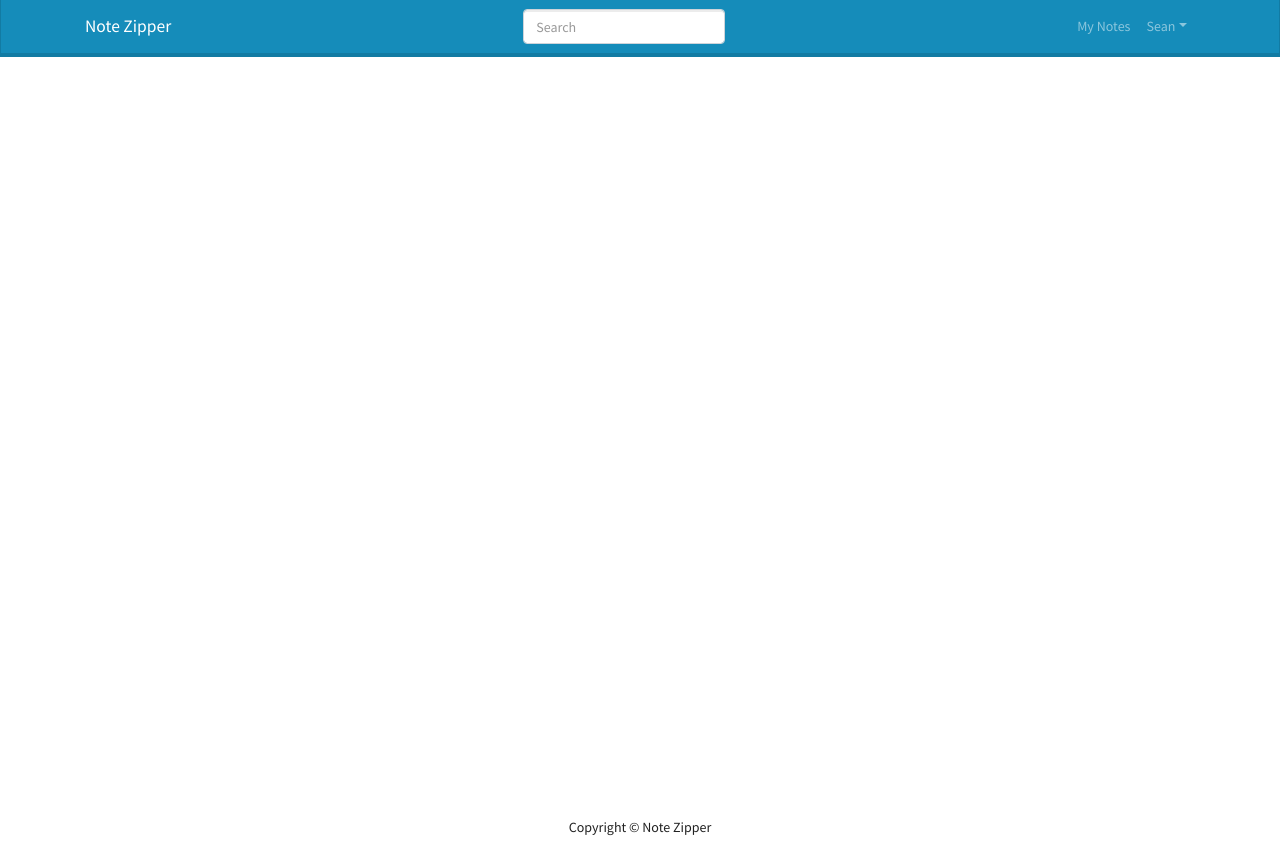
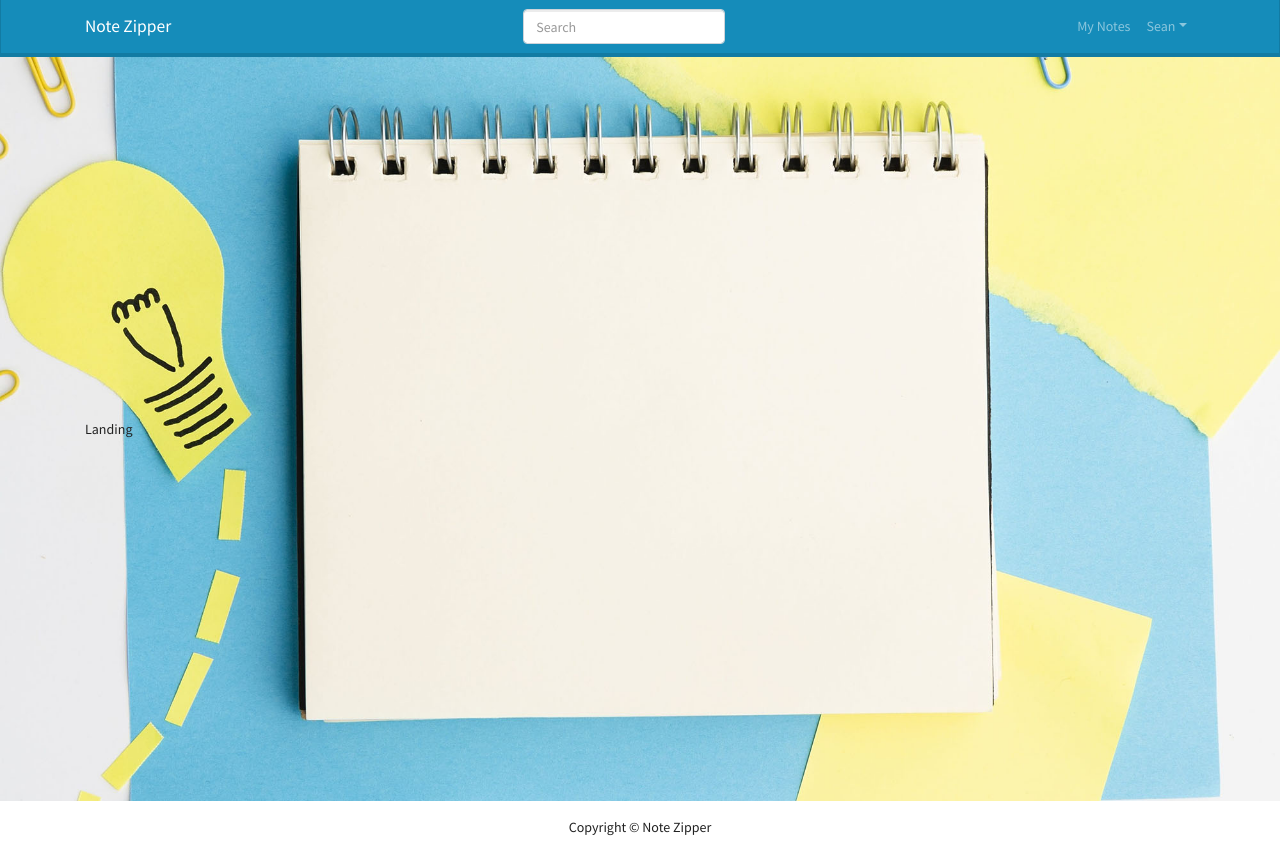
Before and after one commit to seanarch/note-zipper, a React (Create React App) app in the folder frontend/: page / in a window 1280 px wide. Built offline with nearby package versions, Linux system fonts and the light colour scheme.

Commit message:
Added style to landingpage

```diff
--- a/frontend/src/App.js
+++ b/frontend/src/App.js
@@ -1,12 +1,15 @@
 import Header from "./components/Header/Header";
 import Footer from "./components/Footer/Footer";
+import LandingPage from "./screens/LandingPage/LandingPage";
 import "./App.css";
 
 function App() {
   return (
     <div>
       <Header />
-      <main style={{ minHeight: "93vh" }}></main>
+      <main>
+        <LandingPage />
+      </main>
       <Footer />
     </div>
   );
--- /dev/null
+++ b/frontend/src/screens/LandingPage/LandingPage.css
@@ -0,0 +1,8 @@
+.main {
+  min-height: 93vh;
+  display: flex;
+  align-items: center;
+  background-image: url("../../background1.jpg");
+  background-position: center;
+  background-size: cover;
+}
--- /dev/null
+++ b/frontend/src/screens/LandingPage/LandingPage.js
@@ -0,0 +1,13 @@
+import React from "react";
+import { Container, Row } from "react-bootstrap";
+import "./LandingPage.css";
+
+const LandingPage = () => {
+  return (
+    <div className="main">
+      <Container>Landing</Container>
+    </div>
+  );
+};
+
+export default LandingPage;
```
Also changed, not shown: frontend/src/background1.jpg (added).
